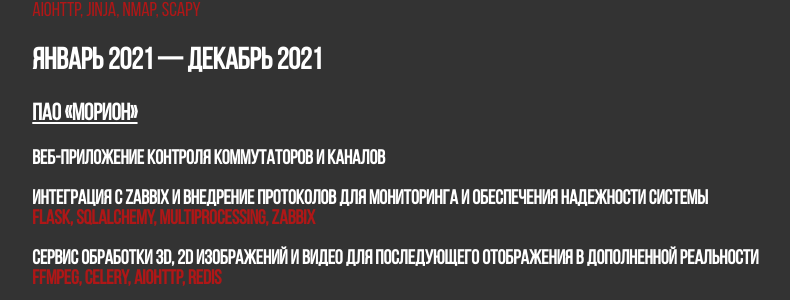
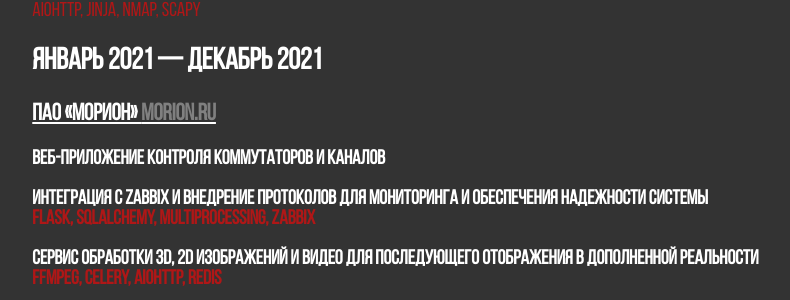
Before and after one commit to sichiiii/JabkaSSHManager, a Django app: page / in a window 1280 px wide. Shown: the part 1404-1704 px from the top of the page, without its empty margins (117-907 px from the left). Run offline with Django 3.2, Linux system fonts and the light colour scheme.

Commit message:
Update home.html

```diff
--- a/ssh_manager/blog/templates/home.html
+++ b/ssh_manager/blog/templates/home.html
@@ -71,7 +71,7 @@
                 </ul>
 
                 <h2>Январь 2021 — декабрь 2021</h2>
-                <h3><u>ПАО «Морион»</u></h3>
+                <h3><u>ПАО «Морион» <a href="https://www.morion.ru/">morion.ru</a>  </u></h3>
                 <ul>
                     <p><li><strong>Веб-приложение контроля коммутаторов и каналов<strong></li>
                     <p><li><strong>Интеграция с Zabbix и внедрение протоколов для мониторинга и обеспечения надежности системы<strong></li>
```
